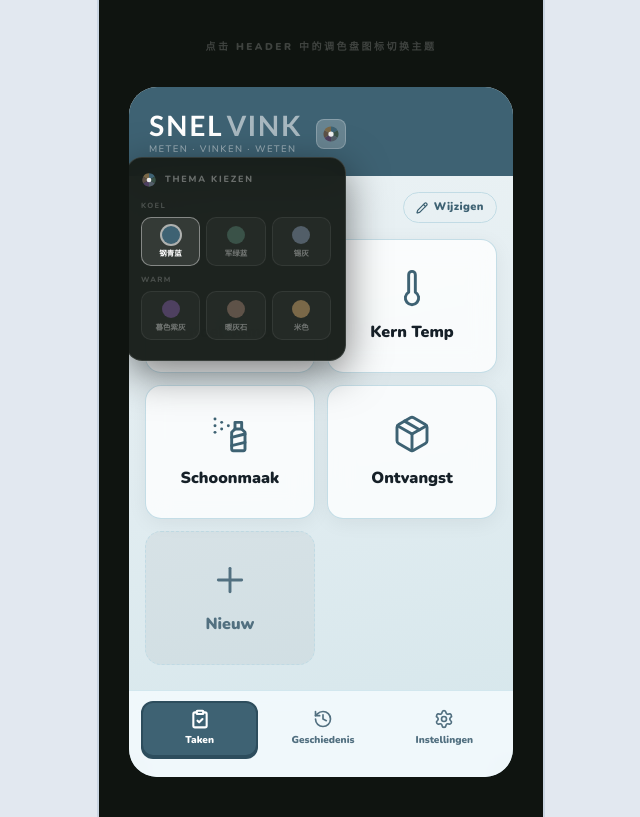
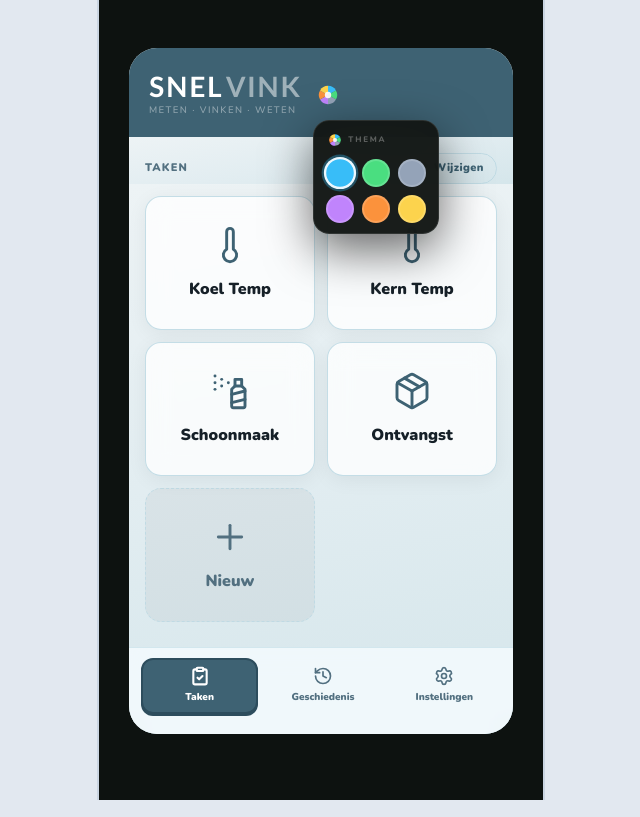
Before and after one commit to bcyruce/snelvink-app, a Next.js app: page /design-preview in a window 1280 px wide. Both pictures are taken after a click on the button "Thema wijzigen". Shown: the whole page, without its empty margins (319-959 px from the left). Built offline with nearby package versions, Linux system fonts and the light colour scheme.

Commit message:
style: enhance color palette icon design
Remove borders, align icons right, use vibrant colors, remove text labels in popups

Co-authored-by: Chenyu <163526816+bcyruce@users.noreply.github.com>

```diff
--- a/app/design-preview/page.tsx
+++ b/app/design-preview/page.tsx
@@ -7,34 +7,37 @@ import {
 } from "lucide-react";
 
 // ─── 扁平化调色盘 SVG 图标 ─────────────────────────────────────
-function PaletteIcon({ colors, size = 22, opacity = 1 }: { colors: string[]; size?: number; opacity?: number }) {
+function PaletteIcon({ colors, size = 22 }: { colors: string[]; size?: number }) {
   const slices = [
-    { d: "M12 12 L12 2 A10 10 0 0 1 20.66 7 Z",        fill: colors[0] ?? "#ccc" },
-    { d: "M12 12 L20.66 7 A10 10 0 0 1 20.66 17 Z",    fill: colors[1] ?? "#ccc" },
-    { d: "M12 12 L20.66 17 A10 10 0 0 1 12 22 Z",      fill: colors[2] ?? "#ccc" },
-    { d: "M12 12 L12 22 A10 10 0 0 1 3.34 17 Z",       fill: colors[3] ?? "#ccc" },
-    { d: "M12 12 L3.34 17 A10 10 0 0 1 3.34 7 Z",      fill: colors[4] ?? "#ccc" },
-    { d: "M12 12 L3.34 7 A10 10 0 0 1 12 2 Z",         fill: colors[5] ?? "#ccc" },
+    { d: "M12 12 L12 2 A10 10 0 0 1 20.66 7 Z",       fill: colors[0] ?? "#ccc" },
+    { d: "M12 12 L20.66 7 A10 10 0 0 1 20.66 17 Z",   fill: colors[1] ?? "#ccc" },
+    { d: "M12 12 L20.66 17 A10 10 0 0 1 12 22 Z",     fill: colors[2] ?? "#ccc" },
+    { d: "M12 12 L12 22 A10 10 0 0 1 3.34 17 Z",      fill: colors[3] ?? "#ccc" },
+    { d: "M12 12 L3.34 17 A10 10 0 0 1 3.34 7 Z",     fill: colors[4] ?? "#ccc" },
+    { d: "M12 12 L3.34 7 A10 10 0 0 1 12 2 Z",        fill: colors[5] ?? "#ccc" },
   ];
   return (
-    <svg width={size} height={size} viewBox="0 0 24 24" style={{ opacity }}>
+    <svg width={size} height={size} viewBox="0 0 24 24">
       {slices.map((s, i) => <path key={i} d={s.d} fill={s.fill} />)}
-      <circle cx="12" cy="12" r="3.5" fill="white" fillOpacity="0.9" />
+      <circle cx="12" cy="12" r="3.5" fill="rgba(255,255,255,0.92)" />
     </svg>
   );
 }
 
 // ─── 主题系统 ───────────────────────────────────────────────────
 type Theme = {
-  name: string; label: string; temp: "cool" | "warm"; dot: string;
-  primary: string; primaryDark: string; bg: string; bgGrad: string;
-  fg: string; muted: string; cardBg: string; cardBorder: string;
+  name: string; label: string; temp: "cool" | "warm";
+  dot: string;
+  primary: string; primaryDark: string;
+  bg: string; bgGrad: string;
+  fg: string; muted: string;
+  cardBg: string; cardBorder: string;
   navBg: string; navBorder: string;
 };
 
 const themes: Record<string, Theme> = {
   steel: {
-    name: "steel", label: "钢青蓝", temp: "cool", dot: "#3E6273",
+    name: "steel", label: "钢青蓝", temp: "cool", dot: "#38BDF8",
     primary: "#3E6273", primaryDark: "#2D4D5D",
     bg: "#EDF3F5", bgGrad: "linear-gradient(170deg,#EDF3F5 0%,#E2EDF1 50%,#D5E6EB 100%)",
     fg: "#162028", muted: "#527080",
@@ -42,7 +45,7 @@ const themes: Record<string, Theme> = {
     navBg: "rgba(242,249,252,0.95)", navBorder: "rgba(190,218,228,0.6)",
   },
   militaryblue: {
-    name: "militaryblue", label: "军绿蓝", temp: "cool", dot: "#3A5248",
+    name: "militaryblue", label: "军绿蓝", temp: "cool", dot: "#4ADE80",
     primary: "#3A5248", primaryDark: "#2A3E36",
     bg: "#EBF2EE", bgGrad: "linear-gradient(170deg,#EBF2EE 0%,#E0EAE5 50%,#D3E3DB 100%)",
     fg: "#141E1A", muted: "#4E6B60",
@@ -50,7 +53,7 @@ const themes: Record<string, Theme> = {
     navBg: "rgba(241,248,244,0.95)", navBorder: "rgba(185,215,202,0.6)",
   },
   tin: {
-    name: "tin", label: "锡灰", temp: "cool", dot: "#525E68",
+    name: "tin", label: "锡灰", temp: "cool", dot: "#94A3B8",
     primary: "#525E68", primaryDark: "#3E4850",
     bg: "#EEEEF0", bgGrad: "linear-gradient(170deg,#EEEEF0 0%,#E5E7EA 50%,#DBDDE1 100%)",
     fg: "#1A1E22", muted: "#6A737C",
@@ -58,7 +61,7 @@ const themes: Record<string, Theme> = {
     navBg: "rgba(245,245,247,0.95)", navBorder: "rgba(200,204,210,0.6)",
   },
   plum: {
-    name: "plum", label: "暮色紫灰", temp: "warm", dot: "#4E4060",
+    name: "plum", label: "暮色紫灰", temp: "warm", dot: "#C084FC",
     primary: "#4E4060", primaryDark: "#3A2F4A",
     bg: "#F0EEF5", bgGrad: "linear-gradient(170deg,#F0EEF5 0%,#E8E4F0 50%,#DFD9EC 100%)",
     fg: "#1C1628", muted: "#6B5E80",
@@ -66,7 +69,7 @@ const themes: Record<string, Theme> = {
     navBg: "rgba(247,245,252,0.95)", navBorder: "rgba(210,200,232,0.6)",
   },
   warmgray: {
-    name: "warmgray", label: "暖灰石", temp: "warm", dot: "#5E5248",
+    name: "warmgray", label: "暖灰石", temp: "warm", dot: "#FB923C",
     primary: "#5E5248", primaryDark: "#483F37",
     bg: "#F2EFEB", bgGrad: "linear-gradient(170deg,#F2EFEB 0%,#EAE5DF 50%,#E2D9D1 100%)",
     fg: "#211A14", muted: "#7A6E64",
@@ -74,7 +77,7 @@ const themes: Record<string, Theme> = {
     navBg: "rgba(250,247,243,0.95)", navBorder: "rgba(220,210,198,0.6)",
   },
   beige: {
-    name: "beige", label: "米色", temp: "warm", dot: "#7A6848",
+    name: "beige", label: "米色", temp: "warm", dot: "#FCD34D",
     primary: "#7A6848", primaryDark: "#5E5038",
     bg: "#F5F0E8", bgGrad: "linear-gradient(170deg,#F5F0E8 0%,#EDE5D5 50%,#E5DAC5 100%)",
     fg: "#2A2016", muted: "#8A7860",
@@ -83,6 +86,7 @@ const themes: Record<string, Theme> = {
   },
 };
 
+// 冷色在前，暖色在后
 const themeOrder = ["steel", "militaryblue", "tin", "plum", "warmgray", "beige"];
 
 const modules = [
@@ -94,7 +98,7 @@ const modules = [
 
 // ─── 主题选择弹窗 ───────────────────────────────────────────────
 function ThemePicker({
-  active, onSelect, onClose, paletteColors
+  active, onSelect, onClose, paletteColors,
 }: {
   active: string;
   onSelect: (k: string) => void;
@@ -115,33 +119,28 @@ function ThemePicker({
       ref={ref}
       style={{
         position: "absolute",
-        top: "calc(100% + 8px)",
-        right: 0,
-        zIndex: 100,
-        background: "rgba(22,28,24,0.97)",
-        border: "1px solid rgba(255,255,255,0.12)",
+        top: "calc(100% + 10px)",
+        left: 0,
+        zIndex: 200,
+        background: "rgba(18,22,20,0.97)",
+        border: "1px solid rgba(255,255,255,0.1)",
         borderRadius: 16,
-        padding: "14px 14px 12px",
-        width: 220,
-        backdropFilter: "blur(20px)",
-        boxShadow: "0 12px 40px rgba(0,0,0,0.5)",
+        padding: "12px 12px 10px",
+        backdropFilter: "blur(24px)",
+        boxShadow: "0 16px 48px rgba(0,0,0,0.6)",
       }}
     >
-      {/* 标题 */}
-      <div className="flex items-center gap-2 mb-3">
-        <PaletteIcon colors={paletteColors} size={16} />
-        <span style={{ fontSize: 9, fontWeight: 800, letterSpacing: "0.2em", color: "rgba(255,255,255,0.35)", textTransform: "uppercase" }}>
-          Thema kiezen
+      {/* 顶部标题行 */}
+      <div className="flex items-center gap-1.5 mb-3 px-0.5">
+        <PaletteIcon colors={paletteColors} size={14} />
+        <span style={{ fontSize: 8, fontWeight: 800, letterSpacing: "0.22em", color: "rgba(255,255,255,0.3)", textTransform: "uppercase" }}>
+          Thema
         </span>
       </div>
 
-      {/* 冷暖分组 */}
+      {/* 冷暖各 3 个色点，两行 */}
       {(["cool", "warm"] as const).map((temp) => (
-        <div key={temp} className="mb-2">
-          <div style={{ fontSize: 7.5, fontWeight: 800, letterSpacing: "0.18em", color: "rgba(255,255,255,0.2)", textTransform: "uppercase", marginBottom: 6 }}>
-            {temp === "cool" ? "Koel" : "Warm"}
-          </div>
-          <div className="grid grid-cols-3 gap-1.5">
+        <div key={temp} className="flex gap-2 mb-2 last:mb-0">
           {themeOrder.filter(k => themes[k].temp === temp).map((key) => {
             const th = themes[key];
             const isActive = active === key;
@@ -149,84 +148,24 @@ function ThemePicker({
               <button
                 key={key}
                 onClick={() => { onSelect(key); onClose(); }}
+                title={th.label}
                 style={{
-                    display: "flex",
-                    flexDirection: "column",
-                    alignItems: "center",
-                    gap: 5,
-                    padding: "8px 4px 7px",
-                    borderRadius: 10,
-                    border: isActive ? "1.5px solid rgba(255,255,255,0.4)" : "1.5px solid rgba(255,255,255,0.07)",
-                    background: isActive ? "rgba(255,255,255,0.1)" : "rgba(255,255,255,0.03)",
+                  width: 28, height: 28, borderRadius: "50%",
+                  background: th.dot,
+                  border: isActive
+                    ? "2.5px solid rgba(255,255,255,0.9)"
+                    : "2.5px solid rgba(255,255,255,0.15)",
                   cursor: "pointer",
-                    transition: "all 0.15s",
+                  boxShadow: isActive ? `0 0 0 2px ${th.dot}55` : "none",
+                  transition: "border 0.15s, box-shadow 0.15s, transform 0.1s",
+                  transform: isActive ? "scale(1.15)" : "scale(1)",
+                  flexShrink: 0,
                 }}
-                >
-                  <div style={{
-                    width: 18, height: 18, borderRadius: "50%",
-                    background: th.dot,
-                    boxShadow: isActive ? `0 0 0 2px rgba(255,255,255,0.6)` : "none",
-                    transition: "box-shadow 0.15s",
-                  }} />
-                  <span style={{ fontSize: 7.5, fontWeight: 800, color: isActive ? "#fff" : "rgba(255,255,255,0.35)", textAlign: "center", lineHeight: 1.2 }}>
-                    {th.label}
-                  </span>
-                </button>
+              />
             );
           })}
         </div>
-        </div>
       ))}
-    </div>
-  );
-}
-
-// ─── Header ─────────────────────────────────────────────────────
-function Header({ t, paletteColors }: { t: Theme; paletteColors: string[] }) {
-  const [open, setOpen] = useState(false);
-  // 这里只能影响本地状态，需要提升到上面用回调
-  return (
-    <div className="px-5 pt-6 pb-5 relative" style={{ background: t.primary }}>
-      <div className="flex items-center gap-2.5">
-        {/* 文字 */}
-        <div>
-          <div style={{
-            fontSize: 28, fontWeight: 800, color: "#fff",
-            letterSpacing: "0.06em", lineHeight: 1,
-            fontFamily: "'Trebuchet MS', sans-serif",
-            textTransform: "uppercase",
-          }}>
-            SNEL<span style={{ opacity: 0.55, marginLeft: "0.12em" }}>VINK</span>
-          </div>
-          <div style={{
-            fontSize: 9.5, fontWeight: 600, color: "rgba(255,255,255,0.45)",
-            letterSpacing: "0.15em", marginTop: 3,
-            textTransform: "uppercase", whiteSpace: "nowrap",
-          }}>
-            Meten · Vinken · Weten
-          </div>
-        </div>
-
-        {/* 调色盘图标按钮 */}
-        <button
-          onClick={() => setOpen(v => !v)}
-          style={{
-            marginLeft: 4,
-            padding: 5,
-            borderRadius: 8,
-            border: "1.5px solid rgba(255,255,255,0.22)",
-            background: open ? "rgba(255,255,255,0.18)" : "rgba(255,255,255,0.1)",
-            cursor: "pointer",
-            display: "flex",
-            alignItems: "center",
-            justifyContent: "center",
-            transition: "background 0.15s",
-          }}
-          aria-label="Thema wijzigen"
-        >
-          <PaletteIcon colors={paletteColors} size={18} />
-        </button>
-      </div>
     </div>
   );
 }
@@ -239,17 +178,22 @@ function BottomNav({ t }: { t: Theme }) {
       style={{ background: t.navBg, borderColor: t.navBorder, backdropFilter: "blur(16px)" }}
     >
       {[
-        { icon: ClipboardCheck, label: "Taken",       active: true  },
-        { icon: History,        label: "Geschiedenis", active: false },
-        { icon: Settings,       label: "Instellingen", active: false },
+        { icon: ClipboardCheck, label: "Taken",        active: true  },
+        { icon: History,        label: "Geschiedenis",  active: false },
+        { icon: Settings,       label: "Instellingen",  active: false },
       ].map((tab, i) => (
-        <button key={i}
+        <button
+          key={i}
           className="flex flex-1 flex-col items-center justify-center gap-1 min-h-14 text-[10px] font-black rounded-xl"
           style={tab.active ? {
-            background: t.primary, border: `2px solid ${t.primaryDark}`,
-            color: "#fff", boxShadow: `0 2px 0 ${t.primaryDark}`,
+            background: t.primary,
+            border: `2px solid ${t.primaryDark}`,
+            color: "#fff",
+            boxShadow: `0 2px 0 ${t.primaryDark}`,
           } : {
-            background: "transparent", border: "none", color: t.muted,
+            background: "transparent",
+            border: "none",
+            color: t.muted,
           }}
         >
           <tab.icon className="h-5 w-5" strokeWidth={tab.active ? 2.5 : 2} />
@@ -261,19 +205,26 @@ function BottomNav({ t }: { t: Theme }) {
 }
 
 // ─── 手机预览 ───────────────────────────────────────────────────
-function PhonePreview({ t, active, onSelect, paletteColors }: {
-  t: Theme; active: string;
+function PhonePreview({
+  t, active, onSelect, paletteColors,
+}: {
+  t: Theme;
+  active: string;
   onSelect: (k: string) => void;
   paletteColors: string[];
 }) {
   const [pickerOpen, setPickerOpen] = useState(false);
 
   return (
-    <div className="relative overflow-hidden" style={{ background: t.bgGrad, minHeight: 660, borderRadius: 28 }}>
+    <div className="relative overflow-visible" style={{ background: t.bgGrad, minHeight: 660, borderRadius: 28 }}>
+      {/* overflow-visible 让弹窗可以超出卡片边界 */}
+      <div className="overflow-hidden rounded-[28px] relative" style={{ minHeight: 660 }}>
 
         {/* Header */}
-      <div className="px-5 pt-6 pb-5 relative" style={{ background: t.primary }}>
-        <div className="flex items-center gap-2.5">
+        <div className="px-5 pt-6 pb-5" style={{ background: t.primary }}>
+          <div className="flex items-center justify-between">
+            {/* 标题 + 调色盘图标 */}
+            <div className="flex items-center gap-3">
               <div>
                 <div style={{
                   fontSize: 28, fontWeight: 800, color: "#fff",
@@ -281,10 +232,10 @@ function PhonePreview({ t, active, onSelect, paletteColors }: {
                   fontFamily: "'Trebuchet MS', sans-serif",
                   textTransform: "uppercase",
                 }}>
-              SNEL<span style={{ opacity: 0.55, marginLeft: "0.12em" }}>VINK</span>
+                  SNEL<span style={{ opacity: 0.5, marginLeft: "0.1em" }}>VINK</span>
                 </div>
                 <div style={{
-              fontSize: 9.5, fontWeight: 600, color: "rgba(255,255,255,0.45)",
+                  fontSize: 9.5, fontWeight: 600, color: "rgba(255,255,255,0.4)",
                   letterSpacing: "0.15em", marginTop: 3,
                   textTransform: "uppercase", whiteSpace: "nowrap",
                 }}>
@@ -292,21 +243,24 @@ function PhonePreview({ t, active, onSelect, paletteColors }: {
                 </div>
               </div>
 
-          {/* 调色盘按钮 + 弹窗 */}
+              {/* 调色盘按钮 — 无边框，自然融入 */}
               <div style={{ position: "relative" }}>
                 <button
                   onClick={() => setPickerOpen(v => !v)}
                   style={{
-                marginLeft: 4, padding: 5, borderRadius: 8,
-                border: "1.5px solid rgba(255,255,255,0.22)",
-                background: pickerOpen ? "rgba(255,255,255,0.22)" : "rgba(255,255,255,0.1)",
-                cursor: "pointer", display: "flex",
-                alignItems: "center", justifyContent: "center",
-                transition: "background 0.15s",
+                    padding: 4,
+                    background: "transparent",
+                    border: "none",
+                    cursor: "pointer",
+                    display: "flex",
+                    alignItems: "center",
+                    justifyContent: "center",
+                    opacity: pickerOpen ? 1 : 0.75,
+                    transition: "opacity 0.15s",
                   }}
                   aria-label="Thema wijzigen"
                 >
-              <PaletteIcon colors={paletteColors} size={18} />
+                  <PaletteIcon colors={paletteColors} size={22} />
                 </button>
 
                 {pickerOpen && (
@@ -320,9 +274,10 @@ function PhonePreview({ t, active, onSelect, paletteColors }: {
               </div>
             </div>
           </div>
+        </div>
 
         {/* Taken + Wijzigen */}
-      <div className="px-4 pt-4 pb-0 flex items-center justify-between">
+        <div className="px-4 pt-4 pb-0 flex items-center justify-between" style={{ background: t.bgGrad }}>
           <span className="text-[11px] font-black uppercase tracking-widest" style={{ color: t.muted }}>
             Taken
           </span>
@@ -341,14 +296,17 @@ function PhonePreview({ t, active, onSelect, paletteColors }: {
         </div>
 
         {/* 模块网格 */}
-      <div className="pt-2 px-4 pb-28">
-        <div className="grid grid-cols-2 gap-3 pt-2">
+        <div className="pt-3 px-4 pb-28" style={{ background: t.bgGrad }}>
+          <div className="grid grid-cols-2 gap-3">
             {modules.map((m, i) => (
-            <div key={i}
+              <div
+                key={i}
                 className="flex flex-col items-center justify-center gap-3 py-7 rounded-2xl"
                 style={{
-                background: t.cardBg, border: `1.5px solid ${t.cardBorder}`,
-                backdropFilter: "blur(12px)", boxShadow: "0 4px 20px rgba(0,0,0,0.06)",
+                  background: t.cardBg,
+                  border: `1.5px solid ${t.cardBorder}`,
+                  backdropFilter: "blur(12px)",
+                  boxShadow: "0 4px 20px rgba(0,0,0,0.06)",
                 }}
               >
                 <m.icon className="h-10 w-10" strokeWidth={1.75} style={{ color: t.primary }} />
@@ -357,7 +315,10 @@ function PhonePreview({ t, active, onSelect, paletteColors }: {
             ))}
             <div
               className="flex flex-col items-center justify-center gap-3 py-7 rounded-2xl"
-            style={{ background: "rgba(0,0,0,0.04)", border: `1.5px dashed ${t.cardBorder}` }}
+              style={{
+                background: "rgba(0,0,0,0.04)",
+                border: `1.5px dashed ${t.cardBorder}`,
+              }}
             >
               <Plus className="h-10 w-10" strokeWidth={1.75} style={{ color: t.muted }} />
               <span className="text-base font-black" style={{ color: t.muted }}>Nieuw</span>
@@ -366,6 +327,7 @@ function PhonePreview({ t, active, onSelect, paletteColors }: {
         </div>
 
         <BottomNav t={t} />
+      </div>
     </div>
   );
 }
@@ -377,12 +339,14 @@ export default function DesignPreview() {
   const paletteColors = themeOrder.map(k => themes[k].dot);
 
   return (
-    <div className="min-h-screen py-10 px-4" style={{ background: "#0F1410" }}>
-      <p className="text-center text-[10px] font-black uppercase tracking-[0.25em] text-white/20 mb-8">
-        点击 Header 中的调色盘图标切换主题
-      </p>
+    <div className="min-h-screen py-12 px-4" style={{ background: "#0D1210" }}>
       <div className="mx-auto max-w-sm">
-        <PhonePreview t={t} active={active} onSelect={setActive} paletteColors={paletteColors} />
+        <PhonePreview
+          t={t}
+          active={active}
+          onSelect={setActive}
+          paletteColors={paletteColors}
+        />
       </div>
     </div>
   );
```
Lines whose indentation alone changed are shown as unchanged.
